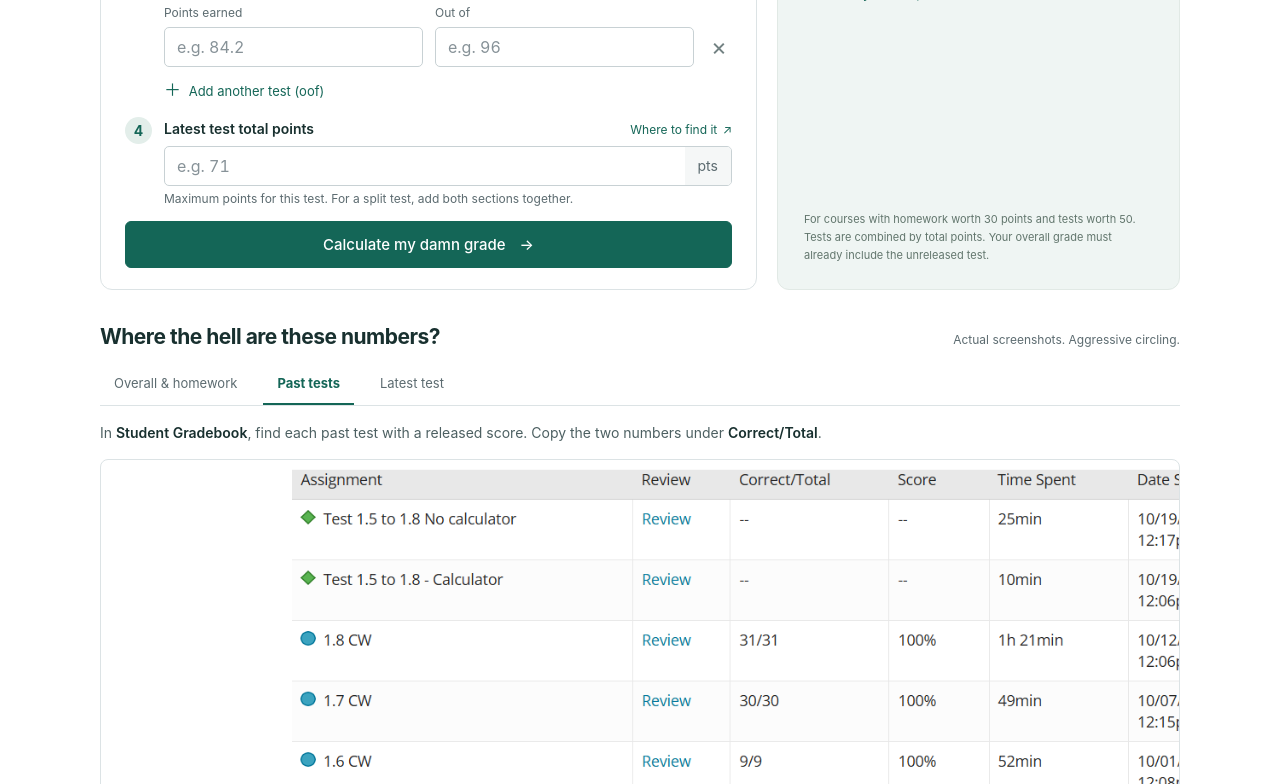
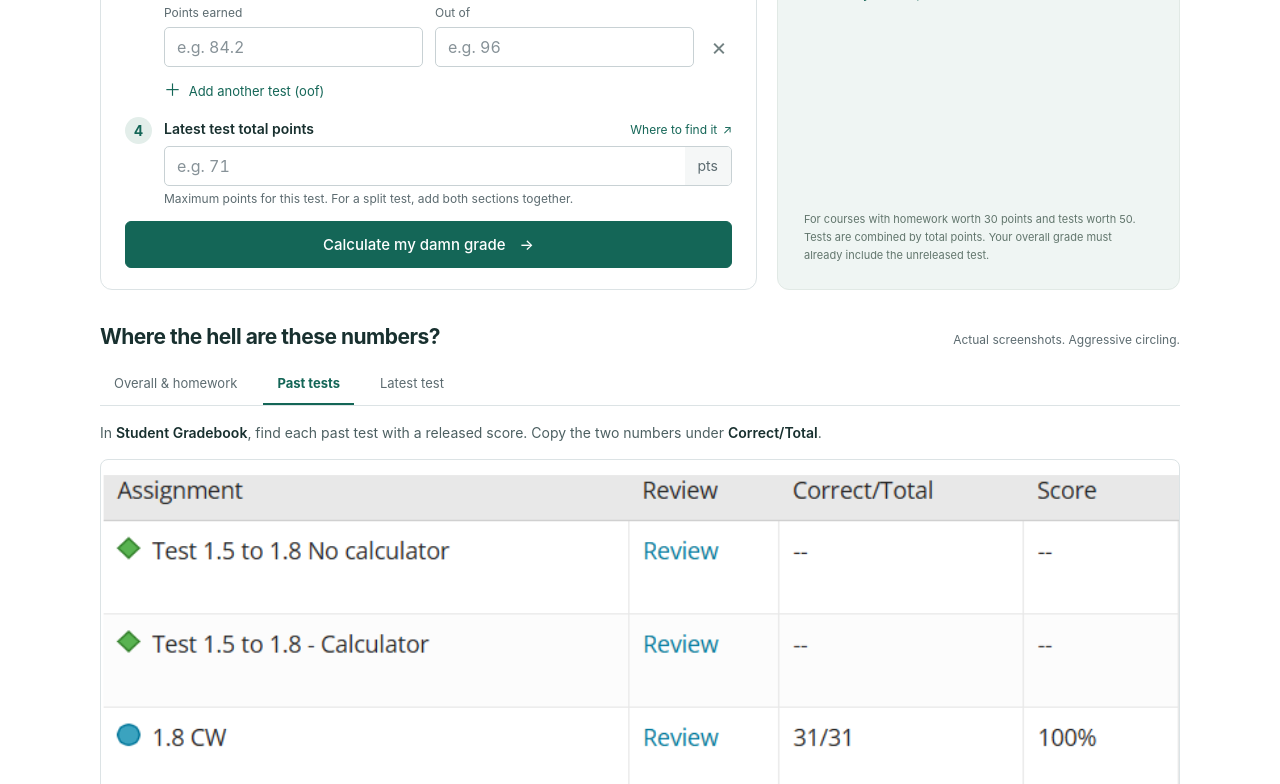
Before and after one commit to Danielw412/Pearson-grade-calculator, a website with bundled scripts: page docs/index.html in a window 1280 px wide. Both pictures are taken after a click on the tab "Past tests". Shown: the part 523-1307 px from the top of the page. Built offline with nearby package versions, Linux system fonts and the light colour scheme.

Commit message:
Keep annotated test screenshot at its natural aspect ratio

```diff
--- a/docs/styles.css
+++ b/docs/styles.css
@@ -113,8 +113,7 @@
 .guide-instruction { font-size: 14px; margin: 16px 0; color: #4d6062; }
 .guide-instruction strong { font-weight: 600; color: var(--ink); }
 .screenshot-scroll { overflow-x: auto; border: 1px solid var(--line); border-radius: 8px; background: white; overscroll-behavior-x: contain; }
-.guide-image { display: block; width: 100%; height: auto; }
-.tests-image { max-height: 465px; }
+.guide-image { display: block; width: 100%; height: auto; overflow: hidden; }
 .latest-image { max-height: 270px; }
 .annotations { fill: none; stroke: #d44a43; stroke-width: 3.5; }
 .annotation-label { fill: #d44a43; }
```
